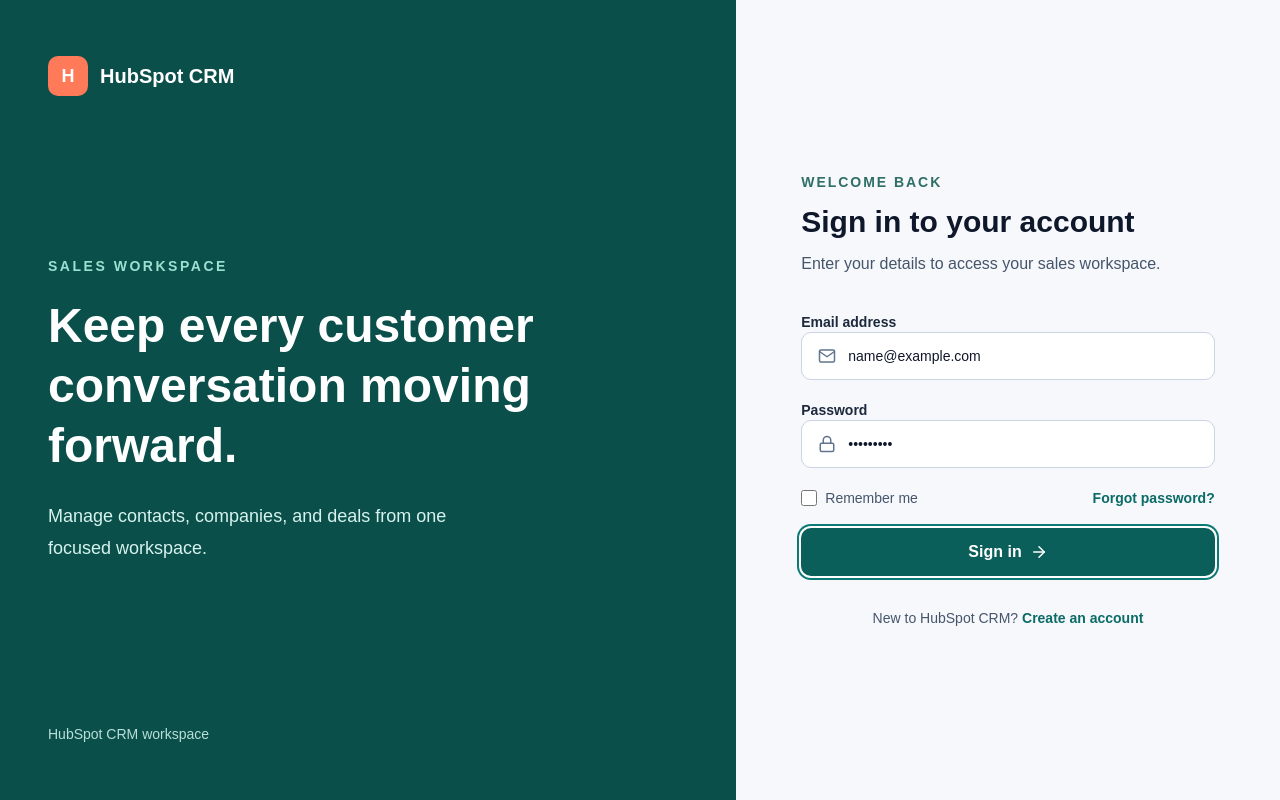
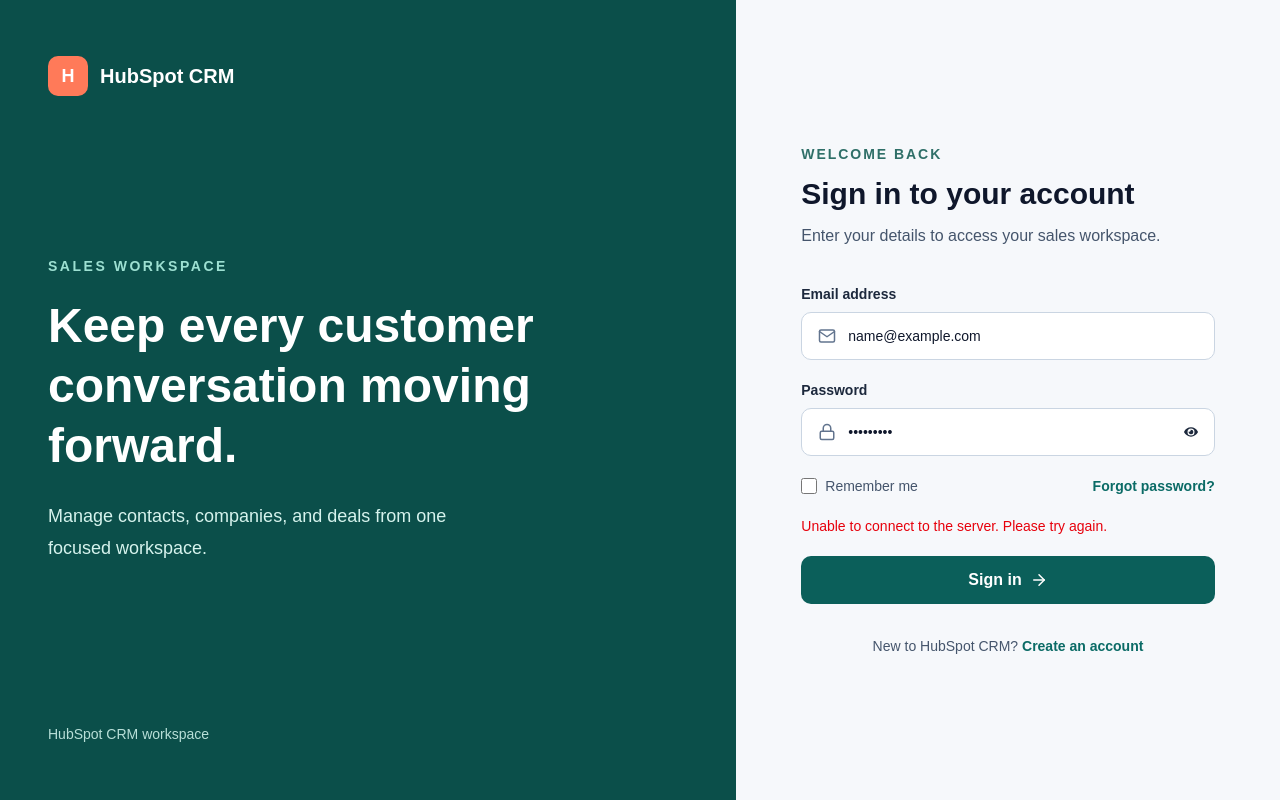
Before and after one commit to vgvengi/crm-Full-stack, a React (Vite) app in the folder frontend/: page / in a window 1280 px wide. Both pictures are taken after typing "name@example.com", "Sample123" into the empty fields and a click on the button "Sign in". Built offline with nearby package versions, Linux system fonts and the light colour scheme; no server answers.

Commit message:
fix : fixed the Password visibility

```diff
--- a/frontend/src/pages/loginPage/LoginPage.tsx
+++ b/frontend/src/pages/loginPage/LoginPage.tsx
@@ -1,15 +1,45 @@
 import { type FormEvent, useState } from "react";
 import { FiArrowRight, FiLock, FiMail } from "react-icons/fi";
 import { Link, useNavigate } from "react-router-dom";
+import { FaEye } from "react-icons/fa";
+import { FaEyeSlash } from "react-icons/fa";
+
 
 export default function LoginPage() {
   const navigate = useNavigate();
   const [email, setEmail] = useState("");
   const [password, setPassword] = useState("");
+  const [passwordVisible, setPasswordVisible] = useState(false);
+  const [error, setError] = useState("");
+  const [isSubmitting, setIsSubmitting] = useState(false);
 
-  function handleSubmit(event: FormEvent<HTMLFormElement>) {
+  async function handleSubmit(event: FormEvent<HTMLFormElement>) {
     event.preventDefault();
-    navigate("/");
+    setError("");
+    setIsSubmitting(true);
+
+    try {
+      const response = await fetch("http://localhost:5000/api/auth/login", {
+        body: JSON.stringify({ email, password }),
+        headers: { "Content-Type": "application/json" },
+        method: "POST",
+      });
+      const data: { message?: string; success?: boolean } = await response
+        .json()
+        .catch(() => ({}));
+
+      if (!response.ok || !data.success) {
+        setError(data.message ?? "Unable to log in. Please try again.");
+        return;
+      }
+
+      navigate("/dashboard");
+    } catch (requestError) {
+      console.error("Login request failed:", requestError);
+      setError("Unable to connect to the server. Please try again.");
+    } finally {
+      setIsSubmitting(false);
+    }
   }
 
   return (
@@ -88,7 +118,7 @@
             >
               <span>Email address</span>
               <span
-                className="flex h-12 items-center gap-3 rounded-lg
+                className="flex mt-2 h-12 items-center gap-3 rounded-lg
                border border-slate-300 bg-white px-4 transition
                focus-within:border-[#0b7a75] focus-within:ring-2
                 focus-within:ring-[#0b7a75]/20"
@@ -108,9 +138,9 @@
               </span>
             </label>
 
-            <label className="block space-y-2 text-sm font-semibold text-slate-800">
+            <label className=" block w-full space-y-2 text-sm font-semibold text-slate-800">
               <span>Password</span>
-              <span className="flex h-12 items-center gap-3 rounded-lg border border-slate-300 bg-white px-4 transition focus-within:border-[#0b7a75] focus-within:ring-2 focus-within:ring-[#0b7a75]/20">
+              <span className="flex mt-2 h-12 items-center gap-3 rounded-lg border border-slate-300 bg-white px-4 transition focus-within:border-[#0b7a75] focus-within:ring-2 focus-within:ring-[#0b7a75]/20">
                 <FiLock className="shrink-0 text-slate-500" size={18} />
                 <input
                   autoComplete="current-password"
@@ -118,9 +148,15 @@
                   onChange={(event) => setPassword(event.target.value)}
                   placeholder="Enter your password"
                   required
-                  type="password"
+                  type={passwordVisible ? "text":"password"}
                   value={password}
                 />
+                <button
+                onClick={()=>setPasswordVisible((currentValue)=>!currentValue)}
+                type="button"
+                >
+                  {passwordVisible ?<FaEyeSlash/>:<FaEye/>}
+                </button>
               </span>
             </label>
 
@@ -137,11 +173,18 @@
               </a>
             </div>
 
+            {error && (
+              <p aria-live="polite" className="text-sm font-medium text-red-600">
+                {error}
+              </p>
+            )}
+
             <button
-              className="flex h-12 w-full items-center justify-center gap-2 rounded-lg bg-[#0b5f5a] font-semibold text-white transition hover:bg-[#084d49] focus:outline-none focus:ring-2 focus:ring-[#0b7a75] focus:ring-offset-2"
+              className="flex h-12 w-full items-center justify-center gap-2 rounded-lg bg-[#0b5f5a] font-semibold text-white transition hover:bg-[#084d49] focus:outline-none focus:ring-2 focus:ring-[#0b7a75] focus:ring-offset-2 disabled:cursor-not-allowed disabled:opacity-70"
+              disabled={isSubmitting}
               type="submit"
             >
-              Sign in <FiArrowRight size={18} />
+              {isSubmitting ? "Signing in..." : "Sign in"} <FiArrowRight size={18} />
             </button>
           </form>
 
```
